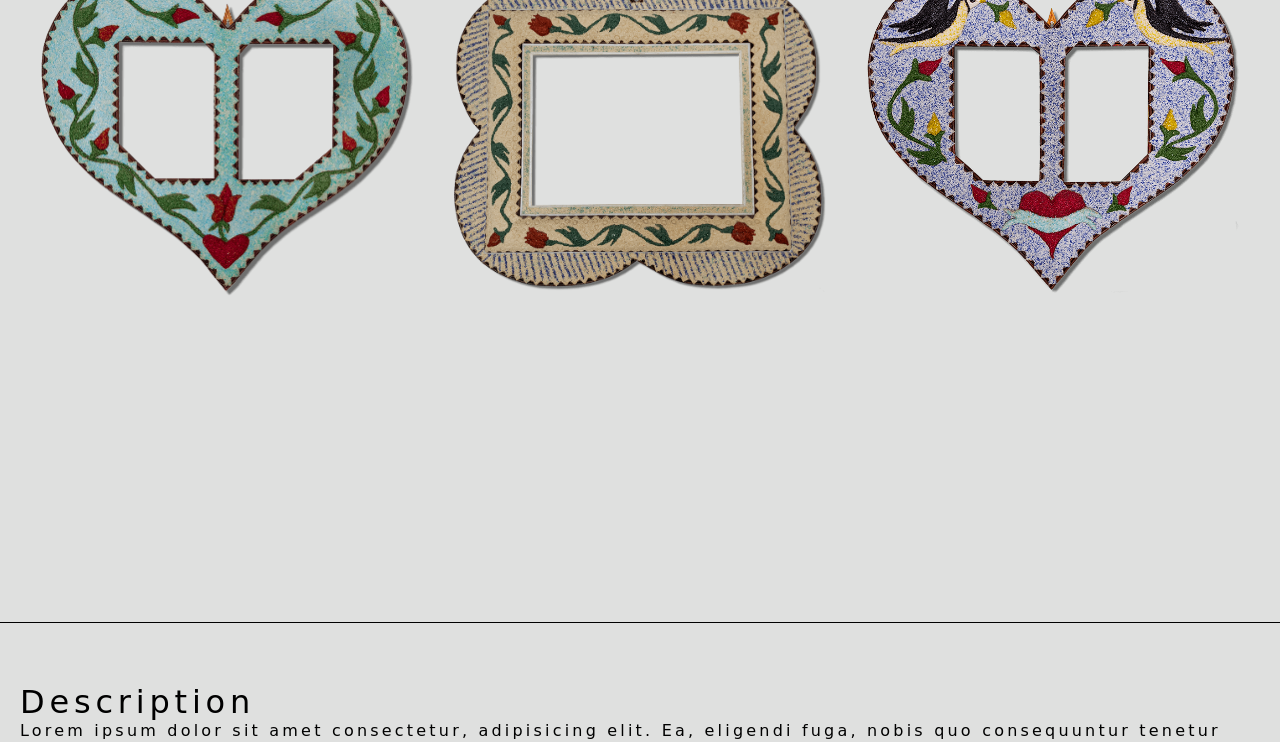
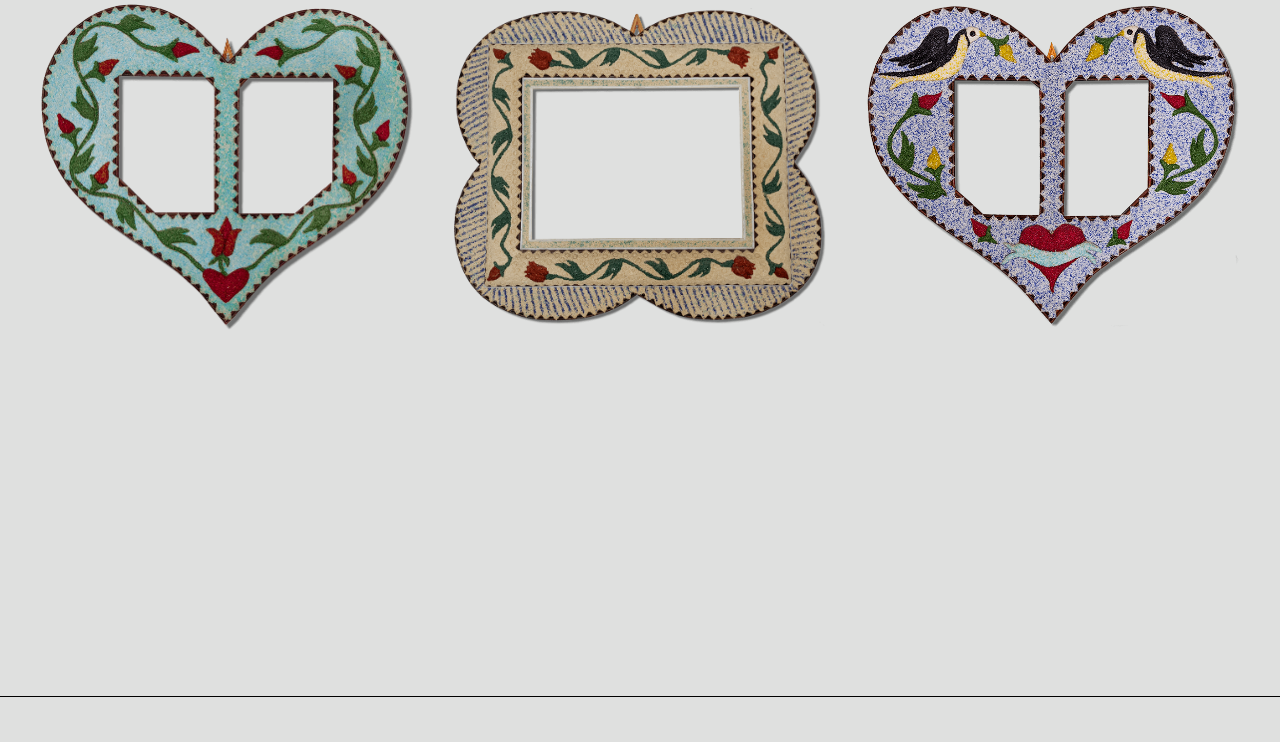
Before and after one commit to Egrece/Egrece.github.io, a plain HTML site: page index.html in a window 1280 px wide. Shown: the part 154-896 px from the top of the page. Drawn offline with Linux system fonts and the light colour scheme; a web font is replaced by a local one.

Commit message:
design change

```diff
--- a/css.css
+++ b/css.css
@@ -112,9 +112,9 @@ h2, p {
 
 #showspace {
   width: inherit;
-  height: 85vh;
+  height: 90vh;
   border-bottom: 1px solid black;
-  padding: 10px 20px 50px 20px;
+  padding: 10vh 20px 50px 20px;
   background-color: #DFE0DF;
 }
 
```
Also changed, not shown: index.html (+0 -2 lines).
